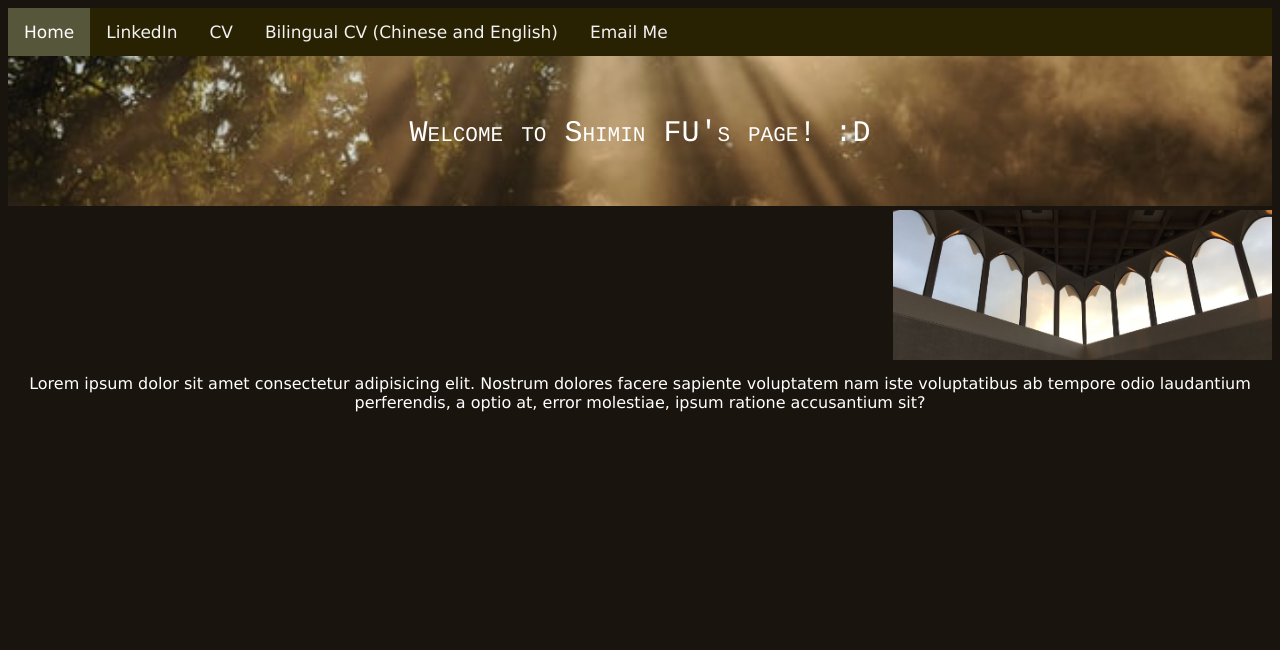
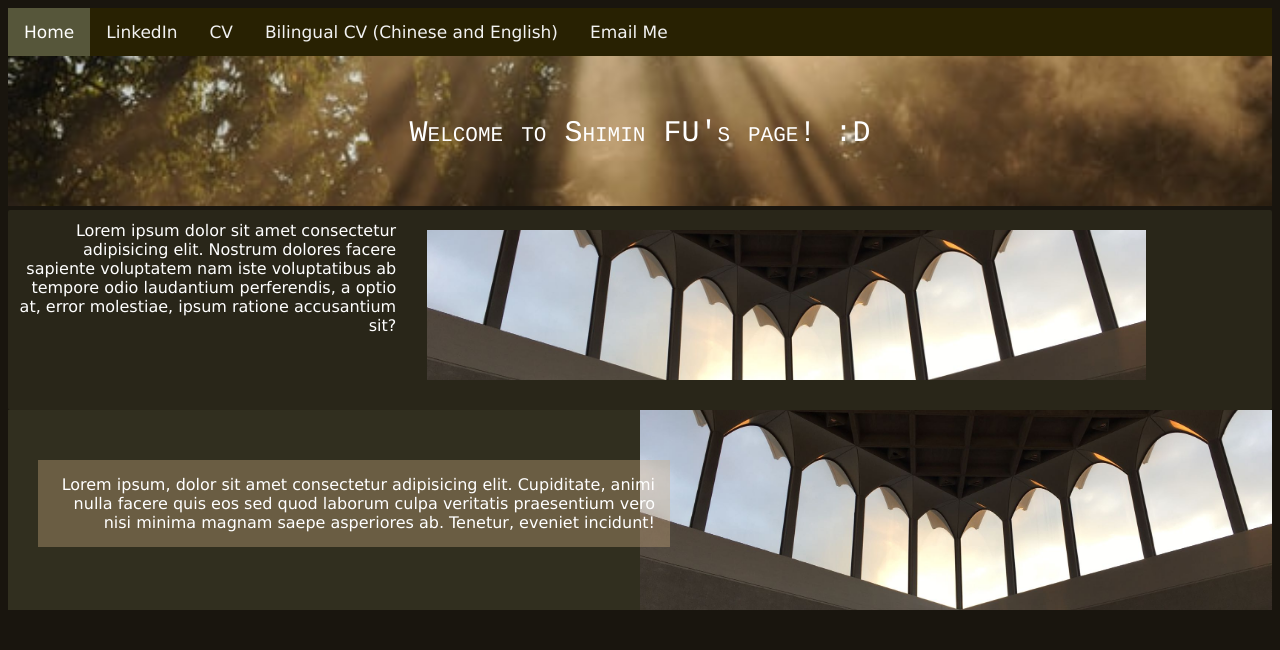
Before and after one commit to Shimin233/-Shimin233.github.io, a Jekyll site: the page test.html, which Jekyll copies as it is, in a window 1280 px wide. Shown: the top 650 px of the page. Built offline with Jekyll 4.4.1, drawn with Linux system fonts in a browser that asks for light colours; some of the changed text lies outside the part shown; grey boxes are pictures that could not be loaded.

Commit message:
test.html

```diff
--- a/test.html
+++ b/test.html
@@ -277,23 +277,111 @@
     style="
       position: relative;
       text-align: center;
-      color: #56563a;
+      background-color: #56563a44;
+      height: 200px;
       border-radius: 2px;
     "
   >
-    <div style="position: relative; text-align: right; color: white">
-      <img
-        class="crop forest"
-        style="width: 30%; height: 150px"
-        src="images/fitzhall.jpg"
-        alt="Fitzwilliam College Buttery Hall"
-      />
-    </div>
-    <div style="position: static" class="sans-serif">
+    <div
+      style="
+        float: left;
+        padding: 1px;
+        position: relative;
+        width: 30%;
+        text-align: right;
+      "
+      class="sans-serif"
+    >
       Lorem ipsum dolor sit amet consectetur adipisicing elit. Nostrum dolores
       facere sapiente voluptatem nam iste voluptatibus ab tempore odio
       laudantium perferendis, a optio at, error molestiae, ipsum ratione
       accusantium sit?
     </div>
+    <div
+      style="
+        float: left;
+        padding: 20px;
+        position: static;
+        width: 60%;
+        height: 100px;
+      "
+    >
+      <img
+        style="object-fit: cover; width: 100%; height: 150px"
+        src="images/fitzhall.jpg"
+        alt="Fitzwilliam College Buttery Hall"
+      />
+    </div>
+  </div>
+
+  <div style="position: relative; height: 240px">
+    <div
+      style="
+        float: left;
+        position: relative;
+        background-color: #56563a67;
+        height: 200px;
+        width: 50%;
+      "
+    >
+      <div
+        style="
+          position: absolute;
+          background-color: #ccab7f5e;
+          top: 40px;
+          left: 20px;
+          text-align: right;
+          padding: 15px;
+          width: 100%;
+        "
+        class="sans-serif"
+      >
+        Lorem ipsum, dolor sit amet consectetur adipisicing elit. Cupiditate,
+        animi nulla facere quis eos sed quod laborum culpa veritatis praesentium
+        vero nisi minima magnam saepe asperiores ab. Tenetur, eveniet incidunt!
+      </div>
+    </div>
+    <div style="float: left; position: static; width: 50%">
+      <img
+        style="object-fit: cover; width: 100%; height: 200px"
+        src="images/fitzhall.jpg"
+        alt="Fitzwilliam College Buttery Hall"
+      />
+    </div>
+  </div>
+  <div style="position: relative; height: 350px">
+    <div style="float: left; position: static; width: 50%">
+      <img
+        style="object-fit: cover; width: 100%; height: 300px"
+        src="images/window.jpg"
+        alt="Notes on window"
+      />
+    </div>
+    <div
+      style="
+        float: left;
+        position: relative;
+        background-color: #56563a67;
+        height: 300px;
+        width: 50%;
+      "
+    >
+      <div
+        style="
+          position: absolute;
+          background-color: #ccab7f5e;
+          top: 40px;
+          right: 20px;
+          text-align: right;
+          padding: 15px;
+          width: 100%;
+        "
+        class="sans-serif"
+      >
+        Lorem ipsum, dolor sit amet consectetur adipisicing elit. Cupiditate,
+        animi nulla facere quis eos sed quod laborum culpa veritatis praesentium
+        vero nisi minima magnam saepe asperiores ab. Tenetur, eveniet incidunt!
+      </div>
+    </div>
   </div>
 </body>
```
Also changed, not shown: 2 other files.
